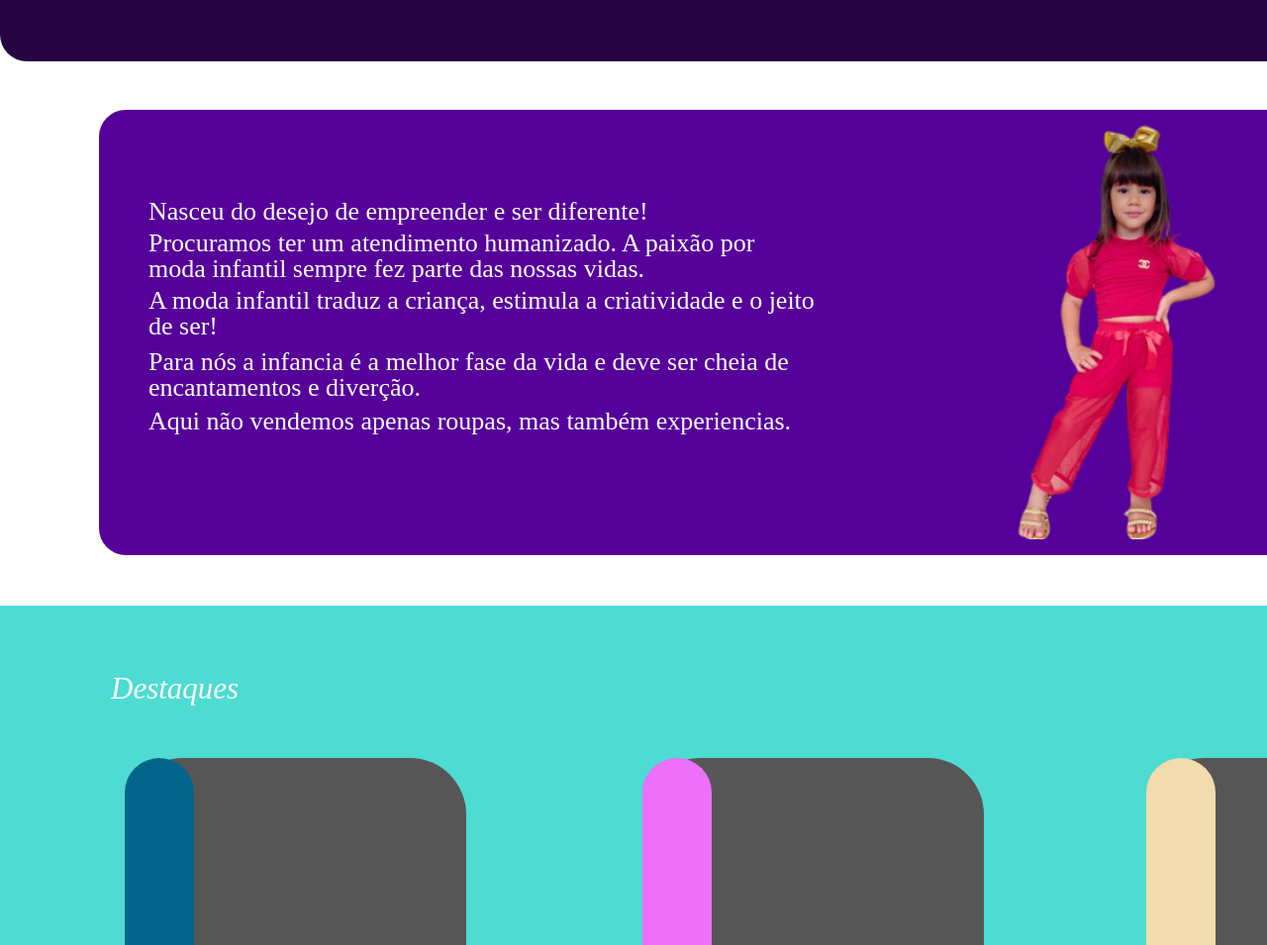
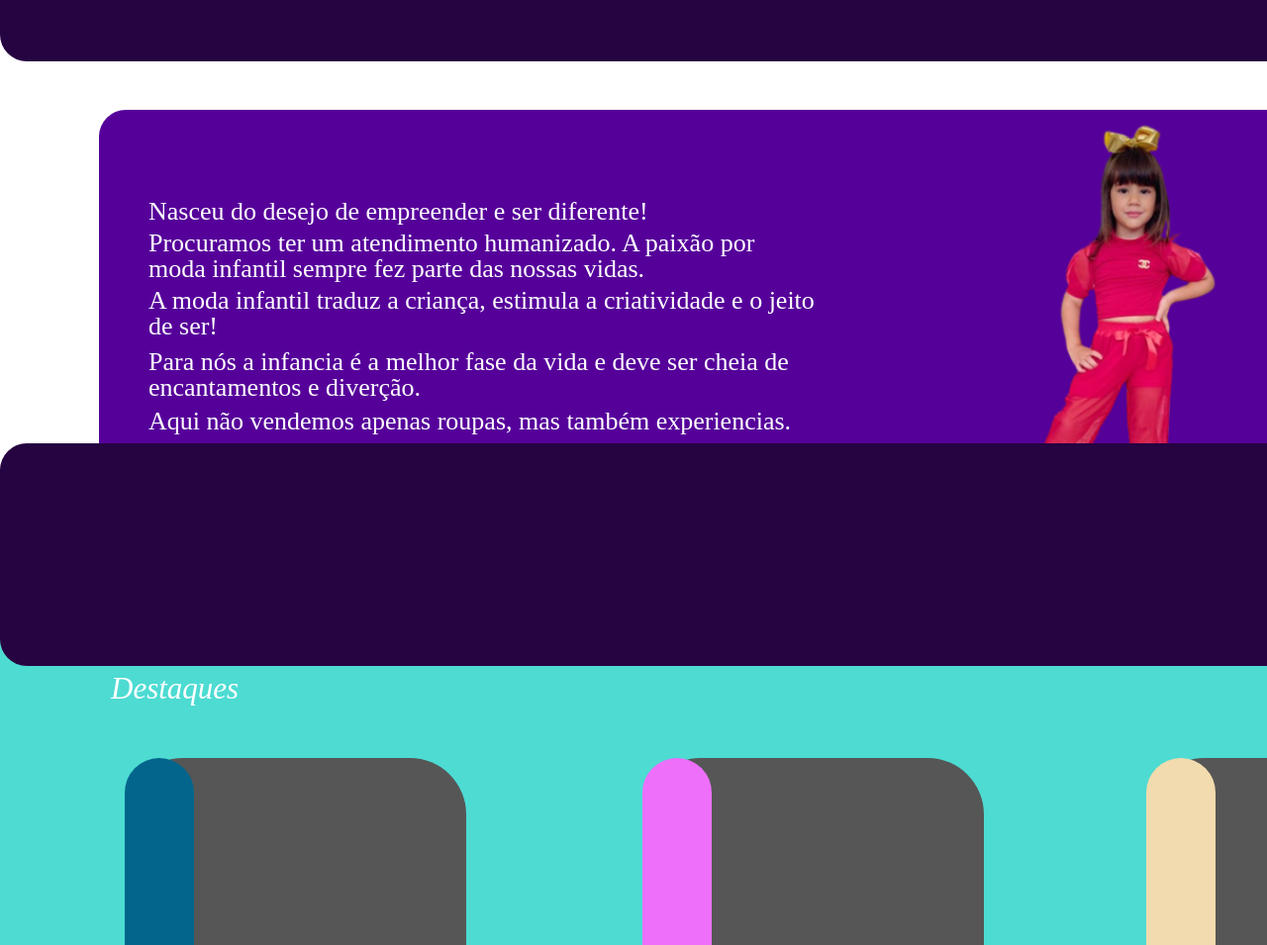
Before and after one commit to samuel10752/Web-Roupa, a plain HTML site: page Roupa infantil.html in a window 1280 px wide. Shown: the part 145-1100 px from the top of the page at 99% size. Drawn offline with Linux system fonts and the light colour scheme.

Commit message:
Atulização

```diff
--- a/Roupa infantil.css
+++ b/Roupa infantil.css
@@ -826,4 +826,13 @@
 
 
 
-#
+#barend{
+    position: absolute;
+    width: 1900px;
+    height: 225px;
+    left: 0px;
+    bottom: -34px;
+
+    background: #260341;
+    border-radius: 27px;
+}
```
